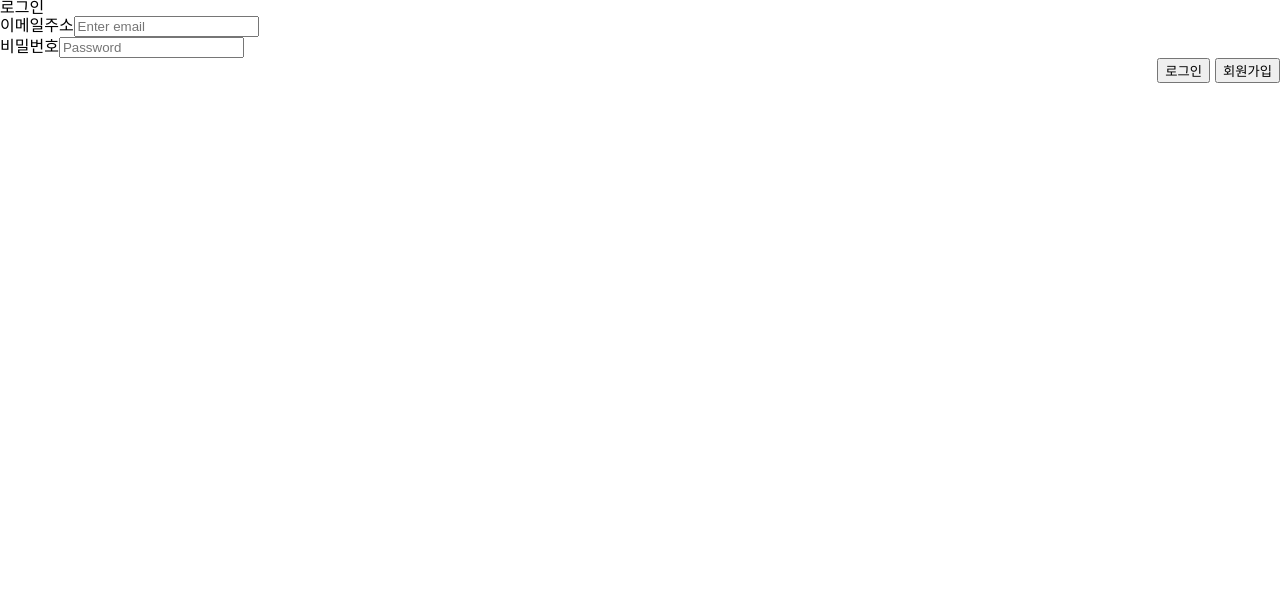
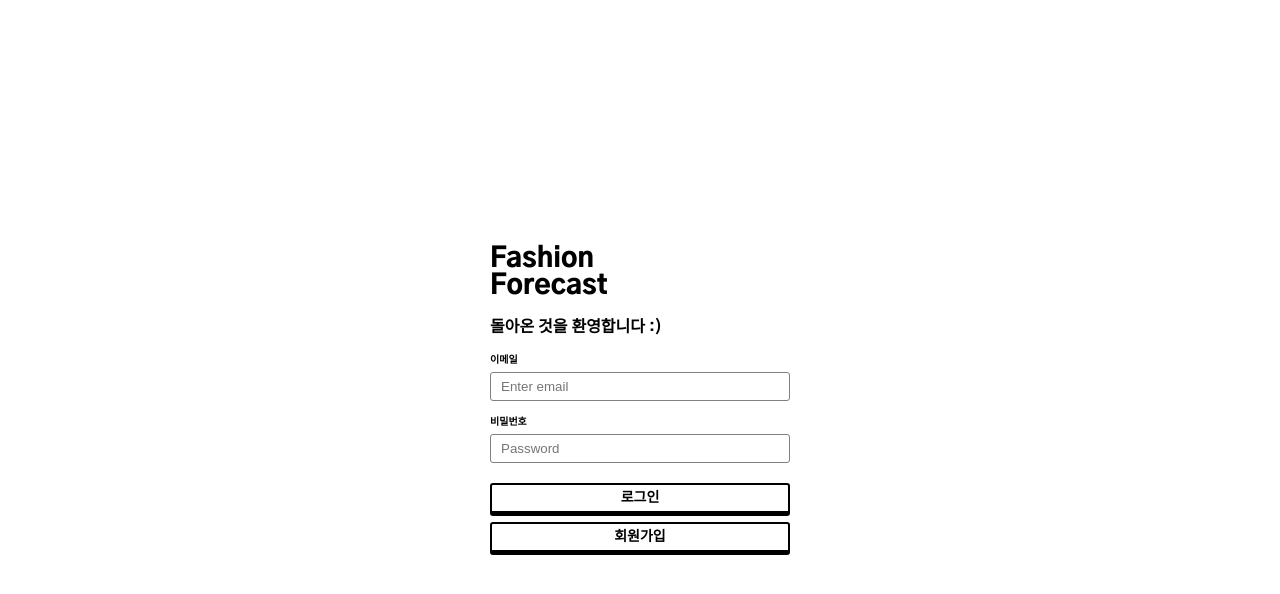
Before and after one commit to asd3638/fashion_forecast, a React (Create React App) app: page /login in a window 1280 px wide. Shown: the top 594 px of the page. Built offline with nearby package versions, Linux system fonts and the light colour scheme.

Commit message:
layout: modify login page && refactor

```diff
--- a/public/index.html
+++ b/public/index.html
@@ -25,7 +25,7 @@
     <link rel="preconnect" href="https://fonts.googleapis.com" />
     <link rel="preconnect" href="https://fonts.gstatic.com" crossorigin />
     <link
-      href="https://fonts.googleapis.com/css2?family=Gothic+A1:wght@100;400;700&display=swap"
+      href="https://fonts.googleapis.com/css2?family=Gothic+A1:wght@100;400;700;900&display=swap"
       rel="stylesheet"
     />
     <title>Fashion Forecast</title>
--- a/src/App.js
+++ b/src/App.js
@@ -5,7 +5,6 @@ import Home from "./routes/Home";
 import Login from "./routes/Login";
 import Signin from "./routes/Signin";
 import Mypage from "./routes/Mypage";
-
 
 function App() {
   return (
--- a/src/components/LoginForm.js
+++ b/src/components/LoginForm.js
@@ -1,72 +1,132 @@
-import React, {useState} from 'react';
-import {Button, Card, Form } from 'react-bootstrap';
-import api from "../Api/api"
+import React, { useState } from "react";
+import styled from "styled-components/macro";
+import { StyledBase } from "../global-styles";
+import api from "../Api/api";
+
+const Wrapper = styled.div`
+  display: flex;
+  flex-direction: column;
+  justify-content: center;
+  align-items: center;
+  height: 100vh;
+  & .logo {
+    font-size: 2.7rem;
+    font-weight: 900;
+    margin-bottom: 2rem;
+  }
+  & .header {
+    font-weight: 700;
+    margin-bottom: 2rem;
+  }
+`;
+const Form = styled.form`
+  display: flex;
+  flex-direction: column;
+  justify-content: center;
+  align-items: flex-start;
+  & label {
+    font-size: 1rem;
+    font-weight: 700;
+    margin-bottom: 0.7rem;
+  }
+  & .btn + .btn {
+    margin-top: 0.6rem;
+  }
+`;
+const Input = styled.input`
+  width: 30rem;
+  padding: 0.6rem 1rem;
+  border: 1px solid grey;
+  border-radius: 3px;
+  margin-bottom: 1.6rem;
+  &#password {
+    margin-bottom: 2rem;
+  }
+`;
+const Button = styled(StyledBase)`
+  display: flex;
+  justify-content: center;
+  align-items: center;
+  width: 100%;
+  padding: 0.6rem 2rem;
+  border-radius: 3px;
+  font-size: 1.4rem;
+  font-weight: 700;
+`;
 
 function LoginForm() {
-    const [inputEmail, setInputEmail] = useState('');
-    const [inputPw, setInputPw] = useState('');
+  const [inputEmail, setInputEmail] = useState("");
+  const [inputPw, setInputPw] = useState("");
 
   const handleInputEmail = (e) => {
-        setInputEmail(e.target.value)
-    }
+    setInputEmail(e.target.value);
+  };
 
   const handleInputPw = (e) => {
-        setInputPw(e.target.value)
-    }
+    setInputPw(e.target.value);
+  };
   const handleSigninBtn = () => {
-        document.location.href = '/signin'
-    }
+    document.location.href = "/signin";
+  };
   const onSubmitHandler = (e) => {
     e.preventDefault();
     api({
-            method: 'post',
-            url: 'auth/login',
+      method: "post",
+      url: "auth/login",
       data: {
         email: inputEmail,
-                password: inputPw
+        password: inputPw,
+      },
+    })
+      .then((res) => {
+        if (res.data === "fail") {
+        } else if (res.data.email === inputEmail) {
+          // id, pw 모두 일치 userId = userId1, msg = undefined
+          sessionStorage.setItem("user_id", res.data.id);
+          const id = res.data.id;
+          document.location.href = `/home?id=${id}`;
         }
       })
-        .then(res => {
-            if(res.data === "fail"){
-            } else if(res.data.email === inputEmail) {
-                // id, pw 모두 일치 userId = userId1, msg = undefined
-                sessionStorage.setItem('user_id',res.data.id);
-                const id = res.data.id;
-                document.location.href = `/home?id=${id}`
-            }
-        })
-        .catch()
-    }
+      .catch();
+  };
 
   return (
-        <div>
-            <Card className="loginCard">
-                <Card.Header className="text-center" as="h5">
-                    로그인
-                </Card.Header>
-                <Card.Body>
+    <>
+      <Wrapper>
         <Form onSubmit={onSubmitHandler}>
-                        <Form.Group className="mb-3" controlId="formBasicEmail">
-                            <Form.Label>이메일주소</Form.Label>
-                            <Form.Control type="email" placeholder="Enter email" value={inputEmail} onChange={handleInputEmail}/>
-                        </Form.Group>
+          <h1 className="logo">
+            Fashion
+            <br />
+            Forecast
+          </h1>
+          <h2 className="header">돌아온 것을 환영합니다 :)</h2>
 
-                        <Form.Group className="mb-3" controlId="formBasicPassword">
-                            <Form.Label>비밀번호</Form.Label>
-                            <Form.Control type="password" placeholder="Password" value={inputPw} onChange={handleInputPw}/>
-                        </Form.Group>
-                        <div style={{float: "right"}}>
-                            <Button variant="outline-primary" size="sm" type="submit">
+          <label for="email">이메일</label>
+          <Input
+            type="email"
+            id="email"
+            placeholder="Enter email"
+            value={inputEmail}
+            onChange={handleInputEmail}
+          />
+
+          <label for="password">비밀번호</label>
+          <Input
+            type="password"
+            id="password"
+            placeholder="Password"
+            value={inputPw}
+            onChange={handleInputPw}
+          />
+          <Button className="btn" type="submit" buttonStyle>
             로그인
           </Button>
-                            <Button variant="outline-primary" size="sm" style={{marginLeft: '5px'}} onClick={handleSigninBtn}>
+          <Button className="btn" onClick={handleSigninBtn} buttonStyle>
             회원가입
           </Button>
-                        </div>
         </Form>
-                </Card.Body>
-            </Card>
-        </div>
+      </Wrapper>
+    </>
   );
-};
+}
 export default LoginForm;
--- a/src/routes/Login.js
+++ b/src/routes/Login.js
@@ -1,9 +1,7 @@
 import React from "react";
-import LoginForm from '../components/LoginForm';
+import LoginForm from "../components/LoginForm";
 
 const Signin = () => {
-  return (
-    <LoginForm/>
-  );
+  return <LoginForm />;
 };
 export default Signin;
```
Also changed, not shown: src/routes/Home.js (+5 -5 lines), 1 other file (tests, documents, lock files or other folders). Lines whose indentation alone changed are shown as unchanged.
